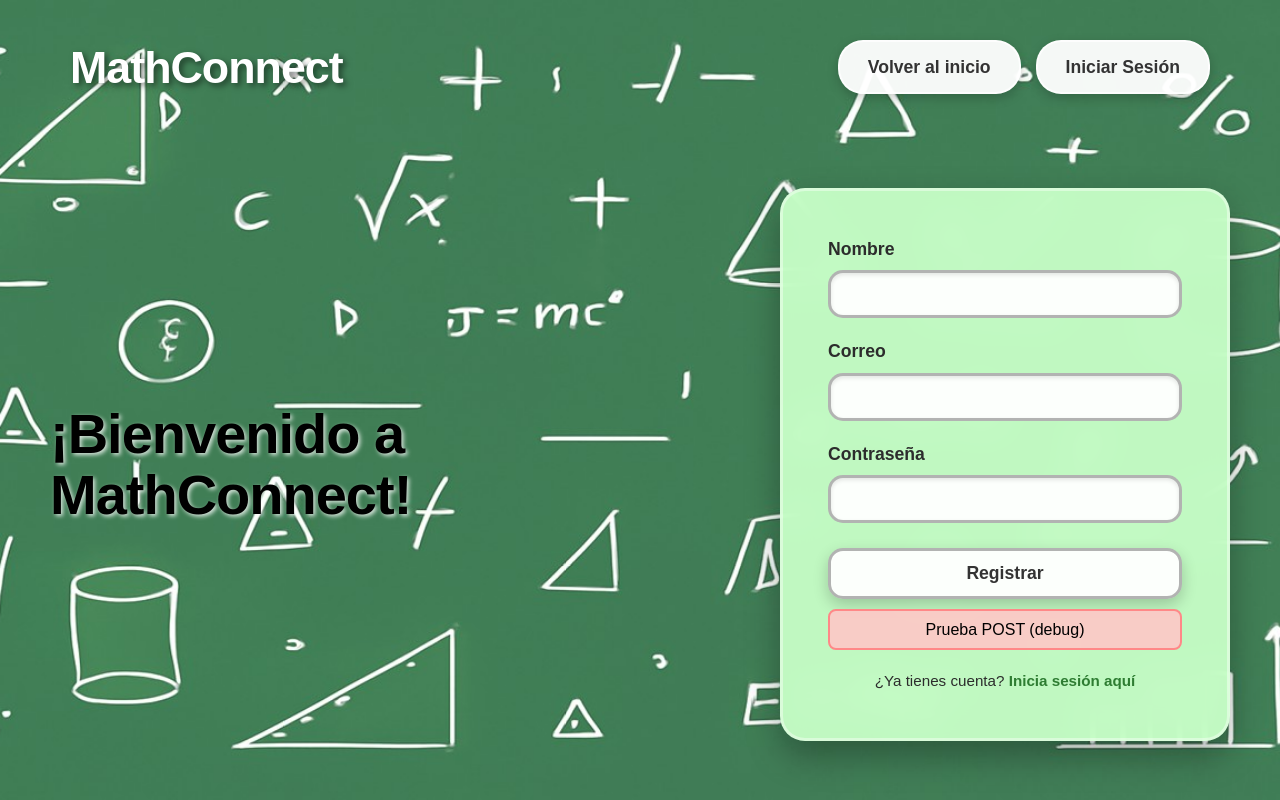
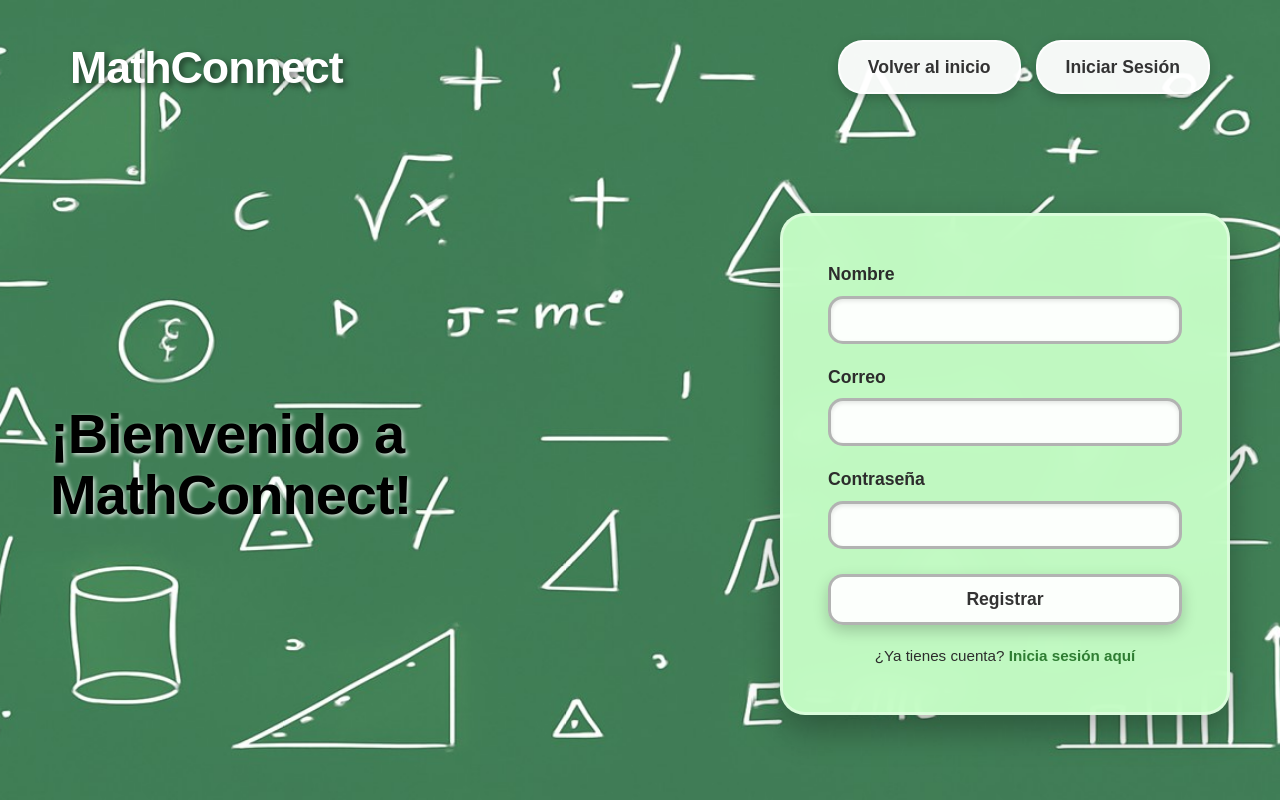
Before and after one commit to Andres318A/mathconnect, a React app: page /register in a window 1280 px wide. Built offline with nearby package versions, Linux system fonts and the light colour scheme; the HTML template or start-up script is replaced by a standard one.

Commit message:
Actualización local para reemplazar origin/main

```diff
--- a/src/pages/Register.jsx
+++ b/src/pages/Register.jsx
@@ -68,26 +68,6 @@ const Register = () => {
   const handleInputChange = (field, value) => {
     setUserData({ ...userData, [field]: value });
     if (error) setError(''); // Limpiar error al escribir
-  };
-
-  // DEBUG: enviar POST manualmente desde el navegador para verificar conectividad
-  const debugPost = async () => {
-    try {
-      console.log('DEBUG: intentando POST manual a', `${API_URL}/auth/register`);
-      const res = await fetch(`${API_URL}/auth/register`, {
-        method: 'POST',
-        headers: { 'Content-Type': 'application/json' },
-        body: JSON.stringify({ name: userData.nombre, email: userData.email, password: userData.password })
-      });
-      const text = await res.text();
-      let data;
-      try { data = text ? JSON.parse(text) : null; } catch (e) { data = text; }
-      console.log('DEBUG POST response', { ok: res.ok, status: res.status, data });
-      alert('DEBUG: petición enviada. Revisa la consola y la pestaña Network.');
-    } catch (err) {
-      console.error('DEBUG POST error:', err);
-      alert('DEBUG POST error: ' + (err.message || err));
-    }
   };
 
   return (
@@ -176,15 +156,6 @@ const Register = () => {
                 {loading ? 'Registrando...' : 'Registrar'}
               </button>
 
-              {/* Botón debug: enviar POST manual (no desplegar en producción) */}
-              <button
-                type="button"
-                onClick={debugPost}
-                style={{ marginTop: 10, background: 'rgba(255,200,200,0.9)', border: '2px solid #f88' }}
-              >
-                Prueba POST (debug)
-              </button>
-
               {/* Link para iniciar sesión */}
               <div className="form-footer">
                 <p>¿Ya tienes cuenta? <Link to="/login" className="link-login">Inicia sesión aquí</Link></p>
```
